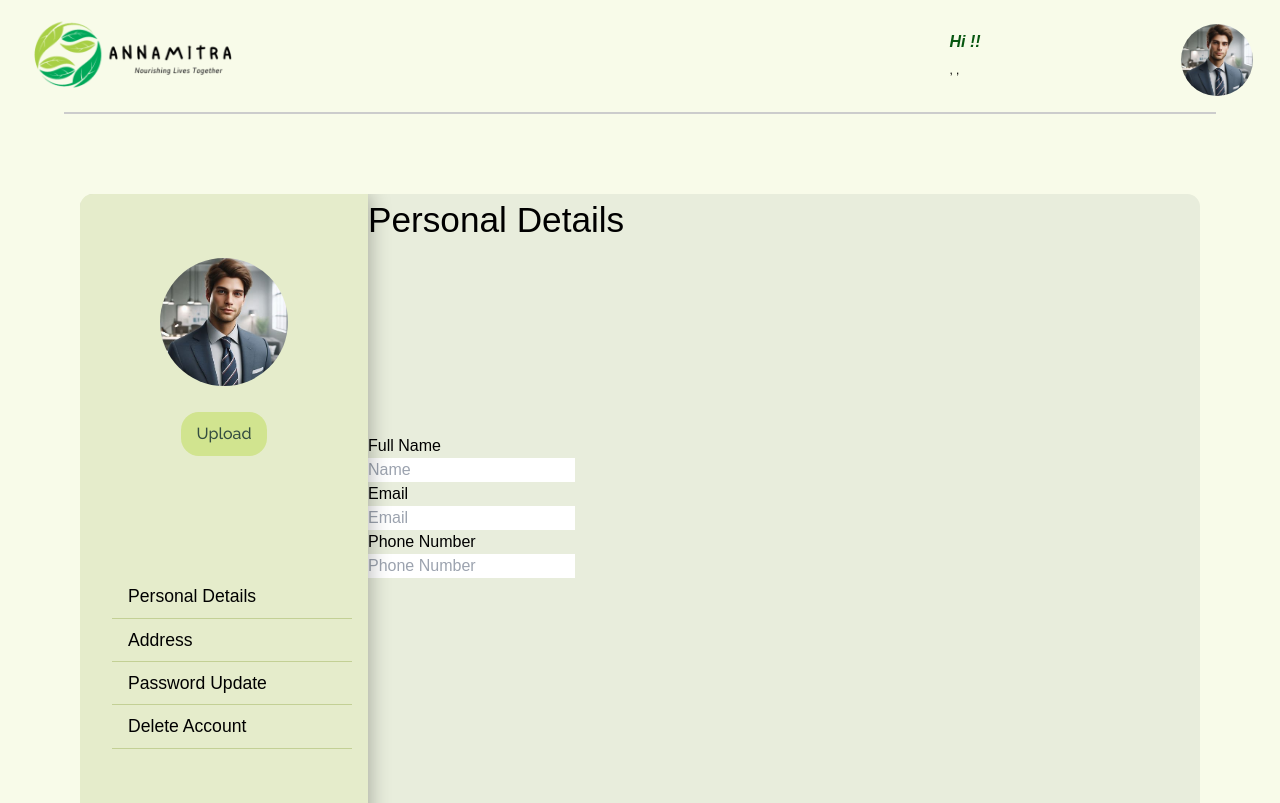
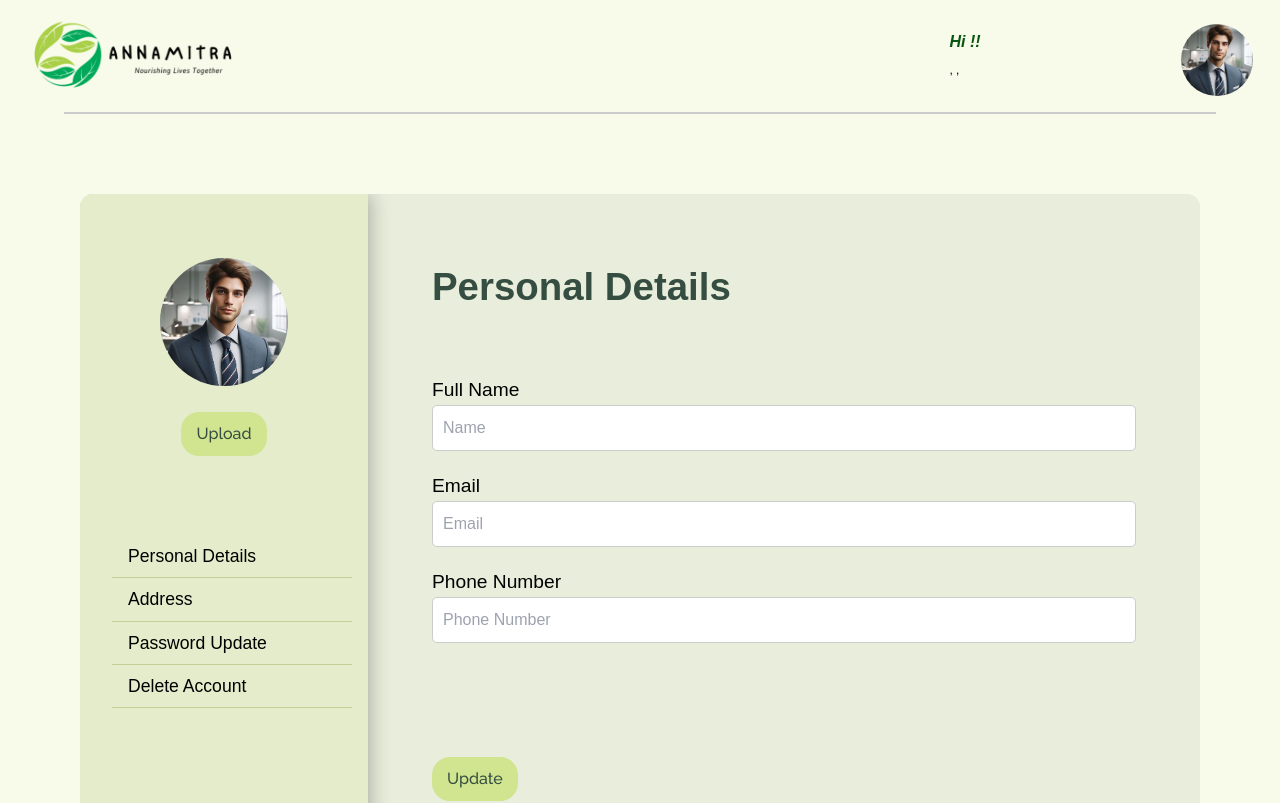
Before and after one commit to krishaga/Annamitra, a React (Vite) app in the folder frontend/: page /edit-profile in a window 1280 px wide. Shown: the top 803 px of the page. Built offline with nearby package versions, Linux system fonts and the light colour scheme; no server answers.

Commit message:
style : right-section of profile settings

```diff
--- a/frontend/src/components/Profile.jsx
+++ b/frontend/src/components/Profile.jsx
@@ -68,17 +68,29 @@ export default function Component() {
                 <div className="category-detail">
                     <div className="cat-head">Personal Details</div>
                     <div className="main-section">
-                        <div className="maincato">
+                        <div className="form-unit">
                             <div className="setting-head">Full Name</div>
-                            <input type="text" placeholder="Name" />
+                            <input
+                                type="text"
+                                className="formscontrol"
+                                placeholder="Name"
+                            />
                         </div>
-                        <div className="maincato">
+                        <div className="form-unit">
                             <div className="setting-head">Email</div>
-                            <input type="text" placeholder="Email" />
+                            <input
+                                type="text"
+                                className="formscontrol"
+                                placeholder="Email"
+                            />
                         </div>
-                        <div className="maincato">
+                        <div className="form-unit">
                             <div className="setting-head">Phone Number</div>
-                            <input type="text" placeholder="Phone Number" />
+                            <input
+                                type="text"
+                                className="formscontrol"
+                                placeholder="Phone Number"
+                            />
                         </div>
                     </div>
                     <div className="update-button">
@@ -90,25 +102,25 @@ export default function Component() {
                         <h1>Address</h1>
                     </div>
                     <div className="main-section">
-                        <div className="street">
+                        <div className="form-unit">
                             <h4>Street Address</h4>
-                            <input type="text" placeholder="Fetch hoga" />
+                            <input type="text" className="formscontrol" placeholder="Fetch hoga" />
                         </div>
-                        <div className="city">
+                        <div className="form-unit">
                             <h4>City</h4>
-                            <input type="text" placeholder="Fetch hoga" />
+                            <input type="text" className="formscontrol" placeholder="Fetch hoga" />
                         </div>
-                        <div className="pincode">
+                        <div className="form-unit">
                             <h4>Postal Code</h4>
-                            <input type="text" placeholder="Fetch hoga" />
+                            <input type="text" className="formscontrol" placeholder="Fetch hoga" />
                         </div>
-                        <div className="state">
+                        <div className="form-unit">
                             <h4>State</h4>
-                            <input type="text" placeholder="Fetch hoga" />
+                            <input type="text" className="formscontrol" placeholder="Fetch hoga" />
                         </div>
-                        <div className="country">
+                        <div className="form-unit">
                             <h4>Country</h4>
-                            <input type="text" placeholder="Fetch hoga" />
+                            <input type="text" className="formscontrol" placeholder="Fetch hoga" />
                         </div>
                     </div>
                     <div className="update-button">
@@ -120,13 +132,13 @@ export default function Component() {
                         <h1>Change Password</h1>
                     </div>
                     <div className="main-sections">
-                        <div className="current-password">
+                        <div className="form-unit">
                             <h4>Current Password</h4>
-                            <input type="password" placeholder="" />
+                            <input type="password" className="formscontrol" placeholder="" />
                         </div>
-                        <div className="new-password">
+                        <div className="form-unit">
                             <h4>New Password</h4>
-                            <input type="password" placeholder="" />
+                            <input type="password" className="formscontrol" placeholder="" />
                         </div>
                     </div>
                     <div className="update-button">
@@ -138,9 +150,9 @@ export default function Component() {
                         <h1>Delete Account</h1>
                     </div>
                     <div className="main-section">
-                        <div className="paaword">
+                        <div className="form-unit">
                             <h4>Enter Password</h4>
-                            <input type="password" placeholder="" />
+                            <input type="password" className="formscontrol" placeholder="" />
                         </div>
                     </div>
                     <div className="update-button">
--- a/frontend/src/styles/AboutUs.css
+++ b/frontend/src/styles/AboutUs.css
@@ -1,3 +1,12 @@
-@import 'tailwindcss/base';
-@import 'tailwindcss/components';
-@import 'tailwindcss/utilities';
+@import "tailwindcss/base";
+@import "tailwindcss/components";
+@import "tailwindcss/utilities";
+
+.content-center {
+    display: grid;
+    align-items: center;
+    justify-content: center;
+    width: 100%;
+    flex: 1;
+    min-height: 450px;
+}
--- a/frontend/src/styles/Profile.css
+++ b/frontend/src/styles/Profile.css
@@ -1,7 +1,7 @@
 .profile-settings {
     display: flex;
     justify-content: space-evenly;
-    min-height: 100vh;
+    height: 90vh;
     max-width: 100%;
     margin: 5rem;
     overflow: hidden;
@@ -16,8 +16,6 @@
     justify-content: center;
     flex-direction: column;
     background-color: #e5eccb;
-    height: 100vh;
-    width: 100%;
     box-shadow: 1px 0 20px rgba(0, 0, 0, 0.3);
     z-index: 1;
 }
@@ -78,7 +76,7 @@
 
 .compo:hover .rect {
     background-color: #354e41;
-    width: 1rem;
+    width: 10px;
     height: 100%;
 }
 
@@ -93,7 +91,8 @@
     justify-content: space-around;
     flex-direction: column;
     background-color: #e8eddc;
-    width: 100%;
+    padding: 4rem;
+    height: 100%;
 }
 
 .category-detail {
@@ -105,15 +104,29 @@
 }
 
 .cat-head {
-    flex: 3;
-    font-size: 2.2rem;
+    flex: 2;
+    font-size: 2.4rem;
+    color: #354e41;
+    font-weight: 600;
 }
 
 .main-section {
-    flex: 5;
+    flex: 6;
     margin: 0;
     padding: 0;
     width: 100%;
+    display: flex;
+    flex-direction: column;
+    gap: 1rem;
+}
+
+.form-unit {
+    height: 5rem;
+}
+
+.form-unit div {
+    font-size: larger;
+    color: #000;
 }
 
 .update-button {
```
Also changed, not shown: frontend/src/components/AboutUs.jsx (+153 -42 lines).
